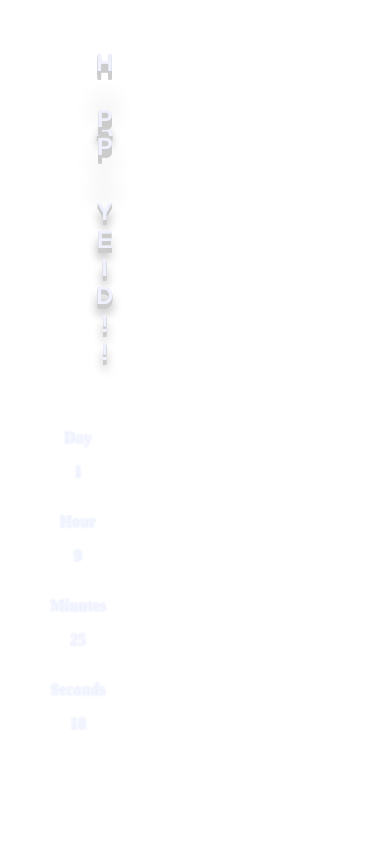
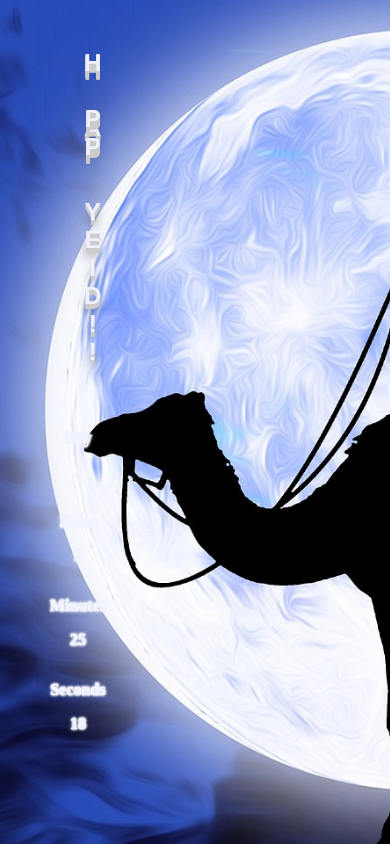
Before and after one commit to leonvita91/js-countdown, a plain HTML site: page projectcamel/templates/index.html in a window 390 px wide. Drawn offline with Linux system fonts and the light colour scheme; a web font is replaced by a local one.

Commit message:
fix mobile issue

```diff
--- a/projectcamel/static/style.css
+++ b/projectcamel/static/style.css
@@ -5,15 +5,30 @@ body {
 
 @font-face { font-family: 'TmonMonsori'; src: url('https://cdn.jsdelivr.net/gh/projectnoonnu/noonfonts_two@1.0/TmonMonsori.woff') format('woff'); font-weight: normal; font-style: normal; }
 
-body{
+body, html {
+    margin: 0;
+    height: 100vh;
+}
+
+
+body {
+    background-image: url("/static/img/eid.jpeg");
+    background-position: center;
+    background-repeat: no-repeat;
+    background-size: cover;
     font-family: 'TmonMonsori';
     color: #fff;
     text-shadow: 0 1px #ccc, 0 2px #ccc, 0 3px #ccc, 0 4px #ccc, 0 5px #ccc, 0 6px 0 transparent, 0 7px transparent, 0 8px transparent, 0 9px transparent, 0 10px 10px rgba(0, 0, 0, 0.4);
 }
+
 .box{
+    margin-left: -0.5em;
+    display: flex;
+    gap: 20px;
     justify-content: center;
     align-items: center;
 }
+
 .box span{
     position: relative;
     top: 20px;
@@ -67,17 +82,6 @@ body{
 }
 
 
-
-html {
-    background: url(/static/img/eid.jpeg) no-repeat center center fixed;
-    -webkit-background-size: cover;
-    -moz-background-size: cover;
-    -o-background-size: cover;
-    background-size: cover;
-}
-
-
-
 /* greetings headline */
 .greetings {
     display: flex;
@@ -101,7 +105,9 @@ html {
 
 .countdown {
     display: flex;
-    justify-content: space-around;
+    justify-content: space-between;
+    margin-left: 50px;
+
 }
 
 .countdown h3 {
@@ -134,17 +140,28 @@ html {
         flex-direction: column;
         font-size: x-large;
         justify-self: start;
+        gap: 0px;
+    }
+    body, html {
+        margin: 0;
+        height: 100vh;
     }
 
-    html {
-        background: url(/happy_eid/img/eid.jpeg) no-repeat center center fixed;
-        -moz-background-size: cover;
-        -o-background-size: cover;
+    body {
+        background-image: url("/static/img/eid.jpeg");
+        background-position: center;
+        background-repeat: no-repeat;
         background-size: cover;
+        font-family: 'TmonMonsori';
+        color: #fff;
+        text-shadow: 0 1px #ccc, 0 2px #ccc, 0 3px #ccc, 0 4px #ccc, 0 5px #ccc, 0 6px 0 transparent, 0 7px transparent, 0 8px transparent, 0 9px transparent, 0 10px 10px rgba(0, 0, 0, 0.4);
     }
+
     .countdown {
+        display: flex;
         flex-direction: column;
-        gap: 0px;
+        margin: 0;
+        }
     }
 
     .countdown h3 {
```
Also changed, not shown: projectcamel/templates/index.html (+0 -1 lines), 1 other file. Lines whose indentation alone changed are shown as unchanged.
